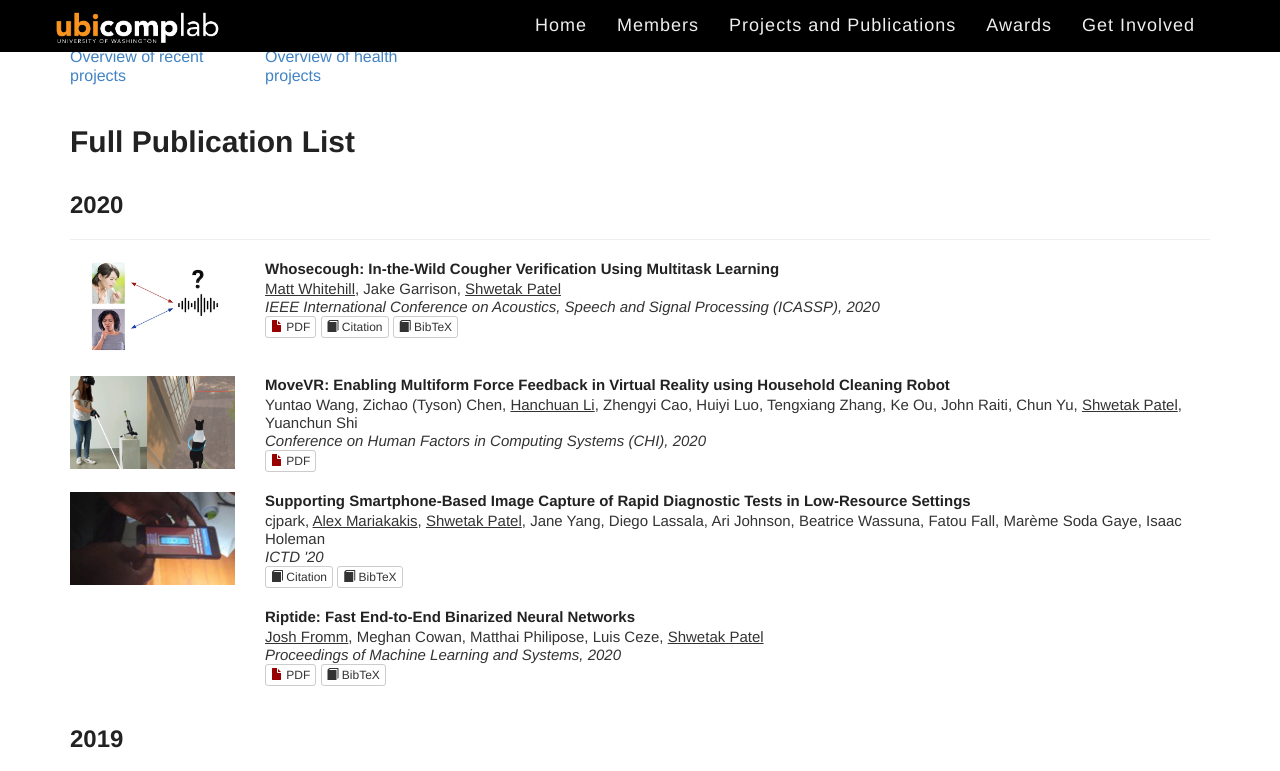
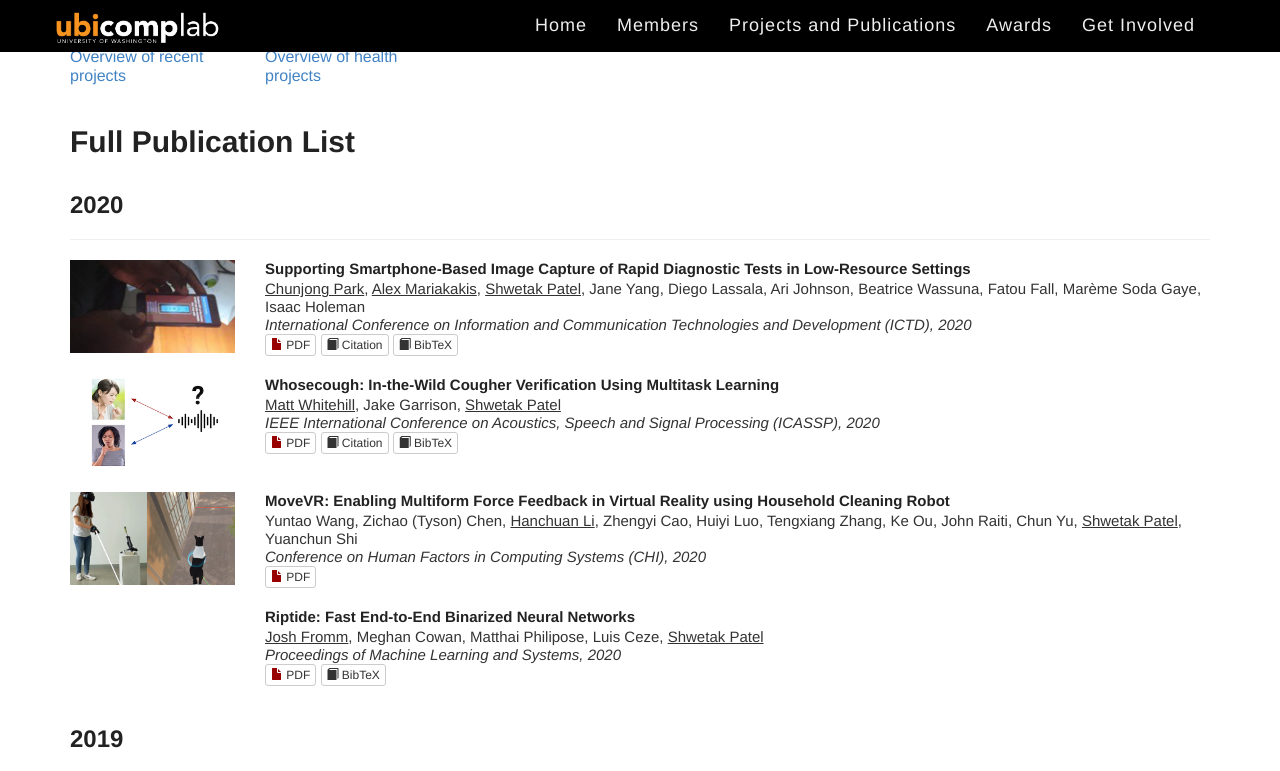
Before and after one commit to ubicomplab/ubicomplab.github.io, a Jekyll site: the page built from publications/index.html, in a window 1280 px wide and 900 px high, scrolled down 413 px, cut to the strip 0-771 px from the top of the window. Built offline with Jekyll 4.4.1, drawn with Linux system fonts in a browser that asks for light colours; some web fonts are replaced.

Commit message:
Update mali_malaria.md

```diff
--- a/_publications/mali_malaria.md
+++ b/_publications/mali_malaria.md
@@ -1,7 +1,7 @@
 ---
 title: 'Supporting Smartphone-Based Image Capture of Rapid Diagnostic Tests in Low-Resource Settings'
 authors:
-- cjpark
+- parkcj
 - mariakakis
 - patel
 - Jane Yang
@@ -11,8 +11,9 @@
 - Fatou Fall
 - Marème Soda Gaye
 - Isaac Holeman
-conference: ICTD '20
-date: 2020-03-15
+conference: International Conference on Information and Communication Technologies and Development (ICTD), 2020
+date: 2020-06-17
+pdf: /pdfs/mali_malaria.pdf
 image: /images/pubs/mali_malaria.jpg
 thumbnail: /images/pubs/mali_malaria_thumb.jpg
 caption: RDTScan helps community health workers capture high-quality images of malaria rapid diagnostic tests (RDTs) collected in real-world environments without the need of extra hardware.
@@ -26,7 +27,7 @@
     author = {Park, Chunjong and Mariakakis, Alex and Patel, Shwetak and Yang, Jane and Lassala, Diego and Johnson, Ari and Wassuna, Beatrice and Fall, Fatou and Soda Gaye, Marème and Holeman, Isaac},
     title = {Supporting Smartphone-Based Image Capture of Rapid Diagnostic Tests in Low-Resource Settings},
     booktitle = {Proceedings of the 2020 International Conference on Information and Communication Technologies and Development},
-    series = {ICTD '20},
+    series = {ICTD '20: International Conference on Information and Communication Technologies and Development},
     year = {2020},
     location = {Guayaquil, Ecuador},
     pages = {145--156},
```
